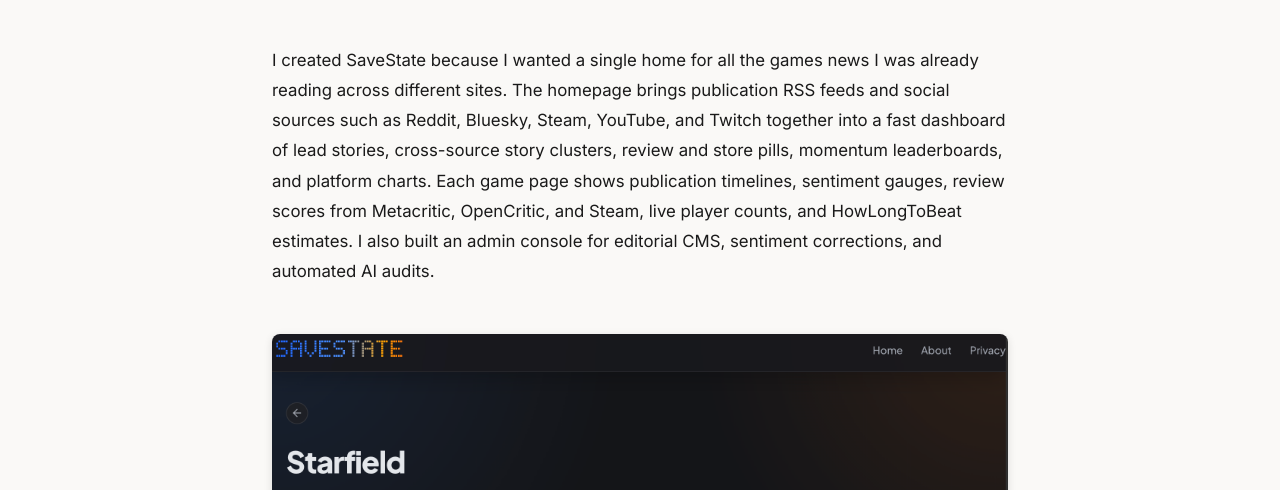
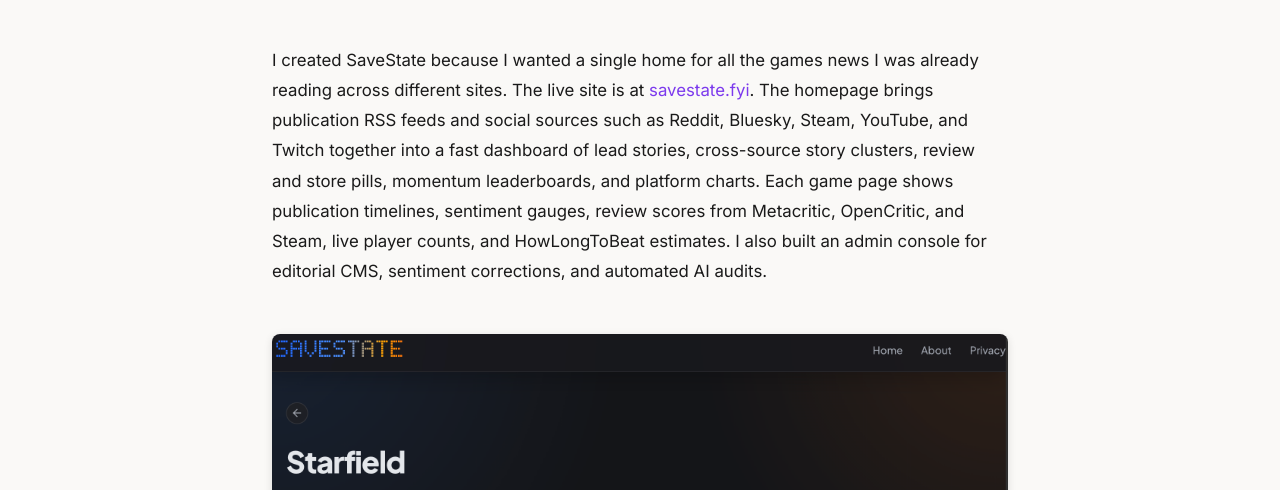
Before and after one commit to SushiTigar/sushitigar.github.io, an Astro site: page /projects/savestate-fyi in a window 1280 px wide. Shown: the part 310-800 px from the top of the page. Built offline with nearby package versions, Linux system fonts and the light colour scheme; Astro itself is replaced by a stand-in of ours.

Commit message:
Restore savestate.fyi link in SaveState description and body

```diff
--- a/src/content/projects/savestate-fyi.md
+++ b/src/content/projects/savestate-fyi.md
@@ -1,7 +1,7 @@
 ---
 title: "SaveState.fyi"
 subtitle: "Gaming News Aggregator"
-description: "I built SaveState.fyi as an all-in-one gaming news aggregator that pulls publication RSS feeds and social sources like Reddit, Bluesky, Steam, YouTube, and Twitch into one fast dashboard with sentiment analysis, review scores, platform charts, and momentum tracking, plus a dedicated page for every game."
+description: "I built SaveState.fyi, an all-in-one gaming news aggregator, and it lives at savestate.fyi. It pulls publication RSS feeds and social sources like Reddit, Bluesky, Steam, YouTube, and Twitch into one fast dashboard with sentiment analysis, review scores, platform charts, and momentum tracking, plus a dedicated page for every game."
 thumbnail: "/images/portfolio/savestate-home.png"
 detailImages:
   - "/images/portfolio/savestate-game.png"
@@ -12,4 +12,4 @@
 published: true
 ---
 
-I created SaveState because I wanted a single home for all the games news I was already reading across different sites. The homepage brings publication RSS feeds and social sources such as Reddit, Bluesky, Steam, YouTube, and Twitch together into a fast dashboard of lead stories, cross-source story clusters, review and store pills, momentum leaderboards, and platform charts. Each game page shows publication timelines, sentiment gauges, review scores from Metacritic, OpenCritic, and Steam, live player counts, and HowLongToBeat estimates. I also built an admin console for editorial CMS, sentiment corrections, and automated AI audits.
+I created SaveState because I wanted a single home for all the games news I was already reading across different sites. The live site is at [savestate.fyi](https://savestate.fyi). The homepage brings publication RSS feeds and social sources such as Reddit, Bluesky, Steam, YouTube, and Twitch together into a fast dashboard of lead stories, cross-source story clusters, review and store pills, momentum leaderboards, and platform charts. Each game page shows publication timelines, sentiment gauges, review scores from Metacritic, OpenCritic, and Steam, live player counts, and HowLongToBeat estimates. I also built an admin console for editorial CMS, sentiment corrections, and automated AI audits.
```
